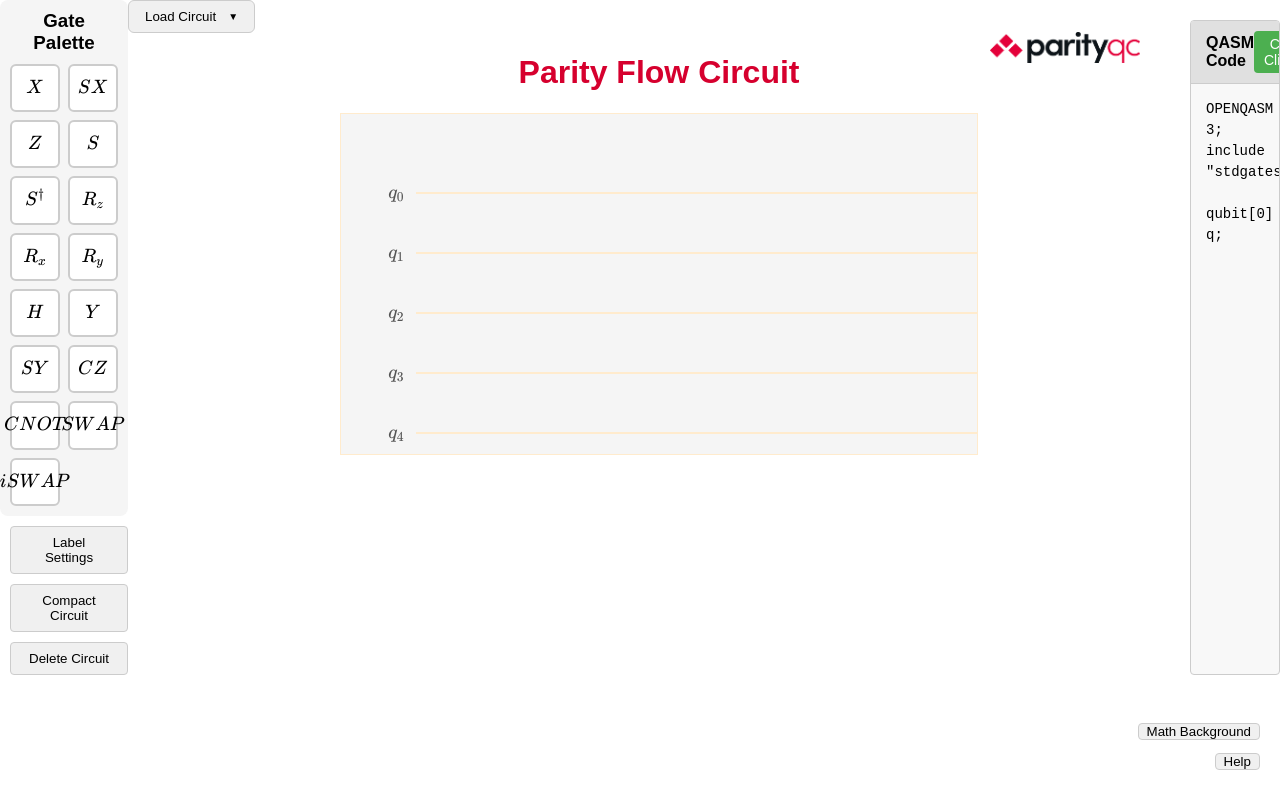
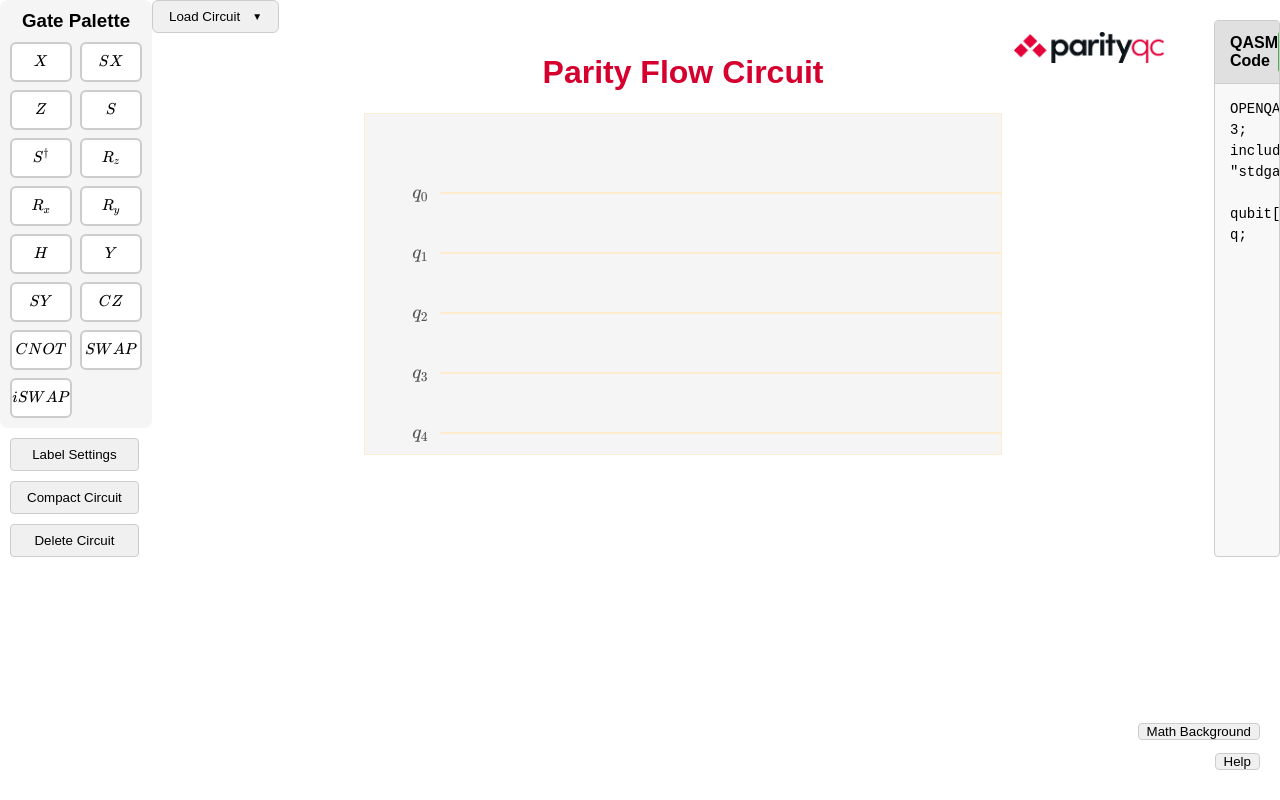
Before and after one commit to ParityQC/flow-visualizer, a React (Vite) app: page / in a window 1280 px wide. Built offline with nearby package versions, Linux system fonts and the light colour scheme.

Commit message:
Adjust css so that iSWAP fits in toolbox

```diff
--- a/src/components/ToolBox.css
+++ b/src/components/ToolBox.css
@@ -19,13 +19,14 @@
   display: flex;
   justify-content: center;
   align-items: center;
-  padding: 10px;
+  padding: 8px 4px;
   background-color: var(--color-surface);
   border: 2px solid var(--color-border);
   border-radius: var(--radius-md);
   cursor: grab;
-  min-width: 50px;
+  min-width: 62px;
   min-height: 40px;
+  font-size: 0.82em;
   transition:
     transform 0.1s,
     box-shadow 0.1s;
```
